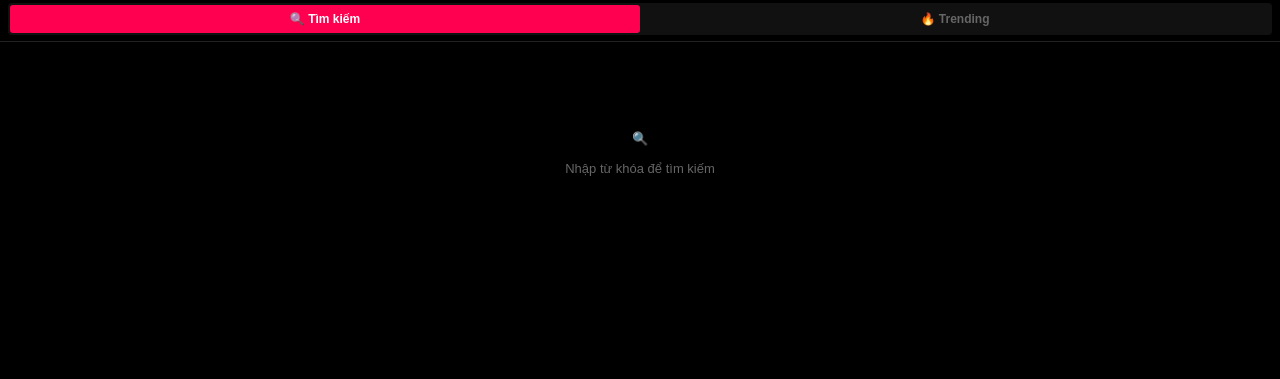
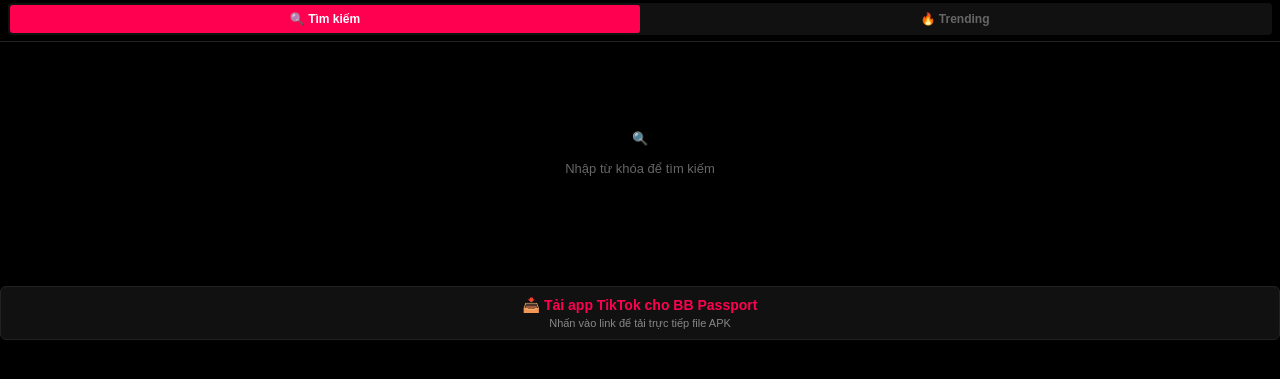
Before and after one commit to KhangNguyenPham/B6Tok, a website: page public/index.html in a window 1280 px wide. Shown: the part 69-448 px from the top of the page. Drawn offline with Linux system fonts and the light colour scheme.

Commit message:
#apk file

```diff
--- a/public/index.html
+++ b/public/index.html
@@ -360,8 +360,14 @@
 
     <div class="toast" id="toast"></div>
 
+    <div style="text-align:center; margin:15px 0; padding:10px; background:#111; border:1px solid #222; border-radius:6px;">
+        <a href="app-release-unsigned.apk" download style="color:#ff0050; font-weight:bold; font-size:14px; text-decoration:none;">
+            📥 Tải app TikTok cho BB Passport
+        </a>
+        <div style="font-size:11px; color:#888; margin-top:4px;">Nhấn vào link để tải trực tiếp file APK</div>
+    </div>
+
     <script>
-        // Logic JS giữ nguyên
         var CONFIG = {
             API_URL: 'https://b6-tok.vercel.app/api',
             MAX_VIDEOS_RENDER: 20
```
Also changed, not shown: 1 other file.
